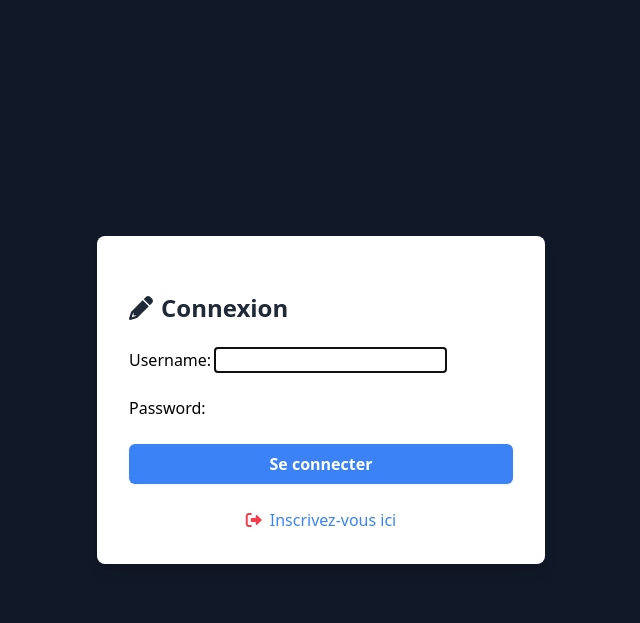
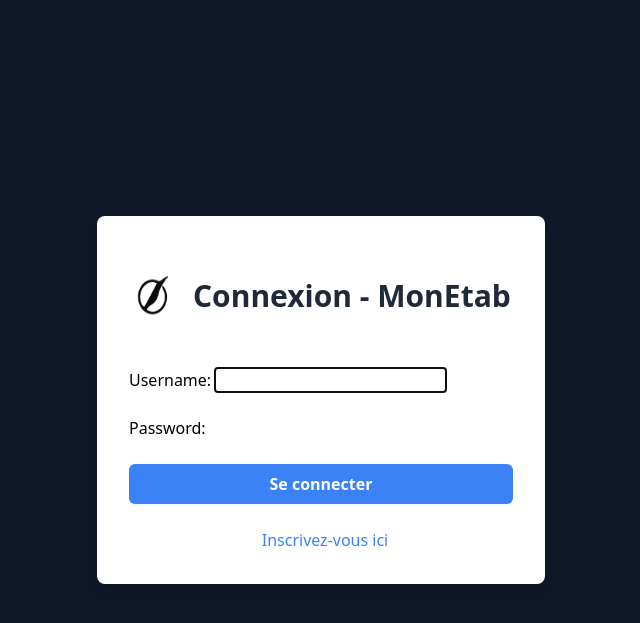
Before and after one commit to Emmanueldesirekouadio/monEtab_final, a Django app: page /login/ in a window 1280 px wide. Shown: the top 623 px of the page, without its empty margins (319-959 px from the left). Run offline with Django 5.2, Linux system fonts and the light colour scheme; tables that the repository leaves empty hold one stand-in row (values such as "Sample post").

Commit message:
3eme commit "ajout-logo au niveau du sign-in"

```diff
--- a/mon_etab/templates/login/signin.html
+++ b/mon_etab/templates/login/signin.html
@@ -5,7 +5,7 @@
     <meta name="viewport" content="width=device-width, initial-scale=1.0">
     {% load static %}
     <link href="https://cdn.jsdelivr.net/npm/tailwindcss@2.2.19/dist/tailwind.min.css" rel="stylesheet" />
-    <link rel="stylesheet" href="https://cdnjs.cloudflare.com/ajax/libs/font-awesome/6.2.1/css/all.min.css">
+
     <title>Connexion - MonEtab</title>
 </head>
 <body class="bg-gray-900 flex items-center justify-center h-screen">
@@ -15,8 +15,10 @@
         {% csrf_token %}
 
         <h2 class="text-2xl font-bold text-gray-800 flex items-center mb-6">
-            <i class="fas fa-pencil-alt mr-2"></i>
-            Connexion
+            <div class="flex items-center mb-6">
+                <img src="{% static 'images/logo_site.png' %}" alt="Logo" class="w-12 h-12 mr-4">
+                <h1 class="text-3xl font-bold text-gray-800">Connexion - MonEtab</h1>
+            </div>
         </h2>
 
         <!-- Bloc pour le formulaire -->
```
